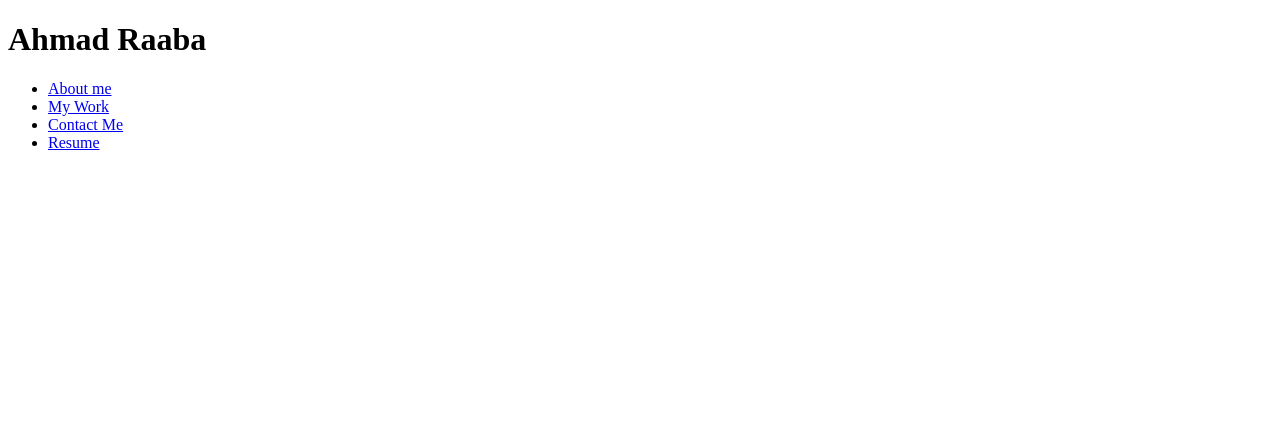
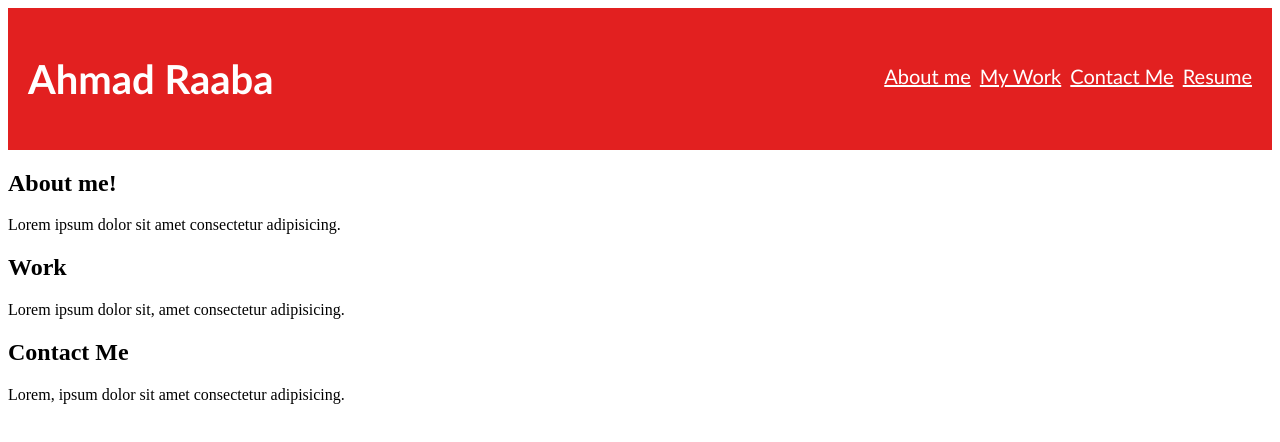
Before and after one commit to raaba241/personal-website-challenge, a plain HTML site: page index.html in a window 1280 px wide. Drawn offline with Linux system fonts and the light colour scheme.

Commit message:
added css styling to the header and the navigation bar

```diff
--- a/assets/style.css
+++ b/assets/style.css
@@ -0,0 +1,25 @@
+header {
+    padding: 20px;
+    font-family: 'Trebuchet MS', 'Lucida Sans Unicode', 'Lucida Grande', 'Lucida Sans', Arial, sans-serif;
+    background-color: rgb(226, 32, 32);
+    color: #ffffff;
+}
+header h1 {
+    display:inline-block;
+    font-size: 40px;
+}
+
+header nav {
+    float: right;
+    padding-top: 20px;
+
+}
+header nav ul li{
+    display: inline-block;
+    font-size: 20px;
+    padding-left: 5px;
+}
+
+a {
+    color: white;
+}
--- a/index.html
+++ b/index.html
@@ -4,8 +4,9 @@
 <head>
     <meta charset="UTF-8">
     <meta name="viewport" content="width=device-width, initial-scale=1.0">
-    <title>Document</title>
+    <title>Raaba's Website</title>
     <link rel="stylesheet" href="./assets/style.css">
+
 
 <body>
 
@@ -13,7 +14,6 @@
     <header>
         <h1>Ahmad Raaba</h1>
 
-        <div class= "ProfilePic"></div>
         <nav>
             <ul>
                 <li>
@@ -38,8 +38,25 @@
 
     <main>
         <!-- The Content of the website belongs here  -->
+        <div class="Background Poster"></div>
+        <section class="content">
 
+            <div class="about-me">
+                <h2>About me!</h2>
+                <p>Lorem ipsum dolor sit amet consectetur adipisicing.</p>
+            </div>
 
+            <div class="my-work">
+                <h2>Work</h2>
+                <p>Lorem ipsum dolor sit, amet consectetur adipisicing.</p>
+            </div>
+
+            <div class="contact-me">
+                <h2>Contact Me</h2>
+                <p>Lorem, ipsum dolor sit amet consectetur adipisicing.</p>
+            </div>
+
+        </section>
 
     </main>
     <footer>
```
